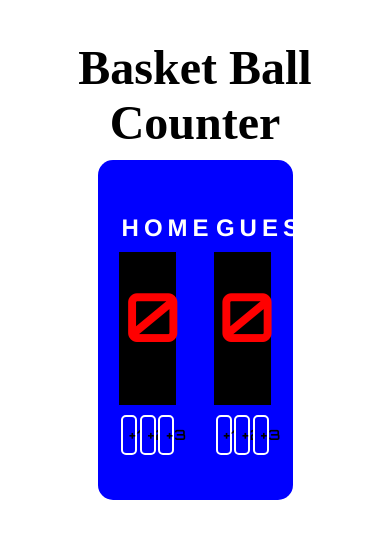
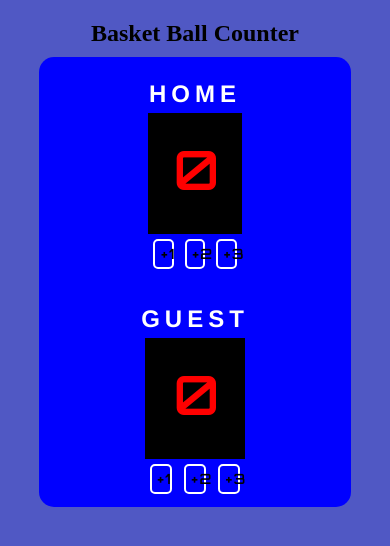
Before and after one commit to subir-the-coder/basketball-counter, a plain HTML site: page index.html in a window 390 px wide. Drawn offline with Linux system fonts and the light colour scheme.

Commit message:
Responsiveness Added index.css

```diff
--- a/index.css
+++ b/index.css
@@ -9,12 +9,14 @@ body{
     margin:0;
     padding:0;
     box-sizing: border-box;
+    background-color: yellow;
 }
 .container{
     width:50%;
     height:340px;
     margin: 10% auto;
     margin-top:5px;
+    margin-bottom: 3px;
     background-color: blue;
     border-radius: 15px;
     position: relative;
@@ -22,15 +24,15 @@ body{
     flex-direction: row;
     align-items: center;
     justify-content: space-evenly;
-    overflow: hidden;
 
 }
-.box{
+
+.box1, .box2{
     position: relative;
     padding:5px;
-    width:30%;
+    width:80%;
     height:70%;
-    margin:5%;
+    margin:3%;
 }
 .header{
     text-align: center;
@@ -45,7 +47,7 @@ body{
     width:80%;
     height:60%;
     background-color: black;
-    margin: 10px auto;
+    margin: 5px auto;
     padding: 5px;
 
 }
@@ -81,3 +83,43 @@ body{
     margin-bottom: 10px;
     font-size: 3rem;
 }
+.reset{
+    width:20%;
+    height:50px;
+    margin-top: 0px;
+    border-radius:10px;
+    color:red;
+    background-color: blanchedalmond;
+    font-weight: bolder;
+    font-size: x-large;
+}
+@media only screen and (max-width:800px){
+    .container{
+        width:80%;
+        margin:10px auto;
+        height:450px;
+        display:flex;
+        flex-direction: column;
+        justify-content: space-around;
+        background-color: blue;
+    }
+    body{
+        background-color: rgb(80, 88, 196);
+        text-align: center;
+        margin:0;
+        padding:0;
+        box-sizing: border-box;
+    }
+    .scoreH, .scoreG{
+        font-size: 320%;
+    }
+    .button{
+        width:100%;
+        height:30px;
+    }
+    .main >h2{
+        margin-bottom: 2px;
+        font-size: x-large;
+    }
+
+}
```
